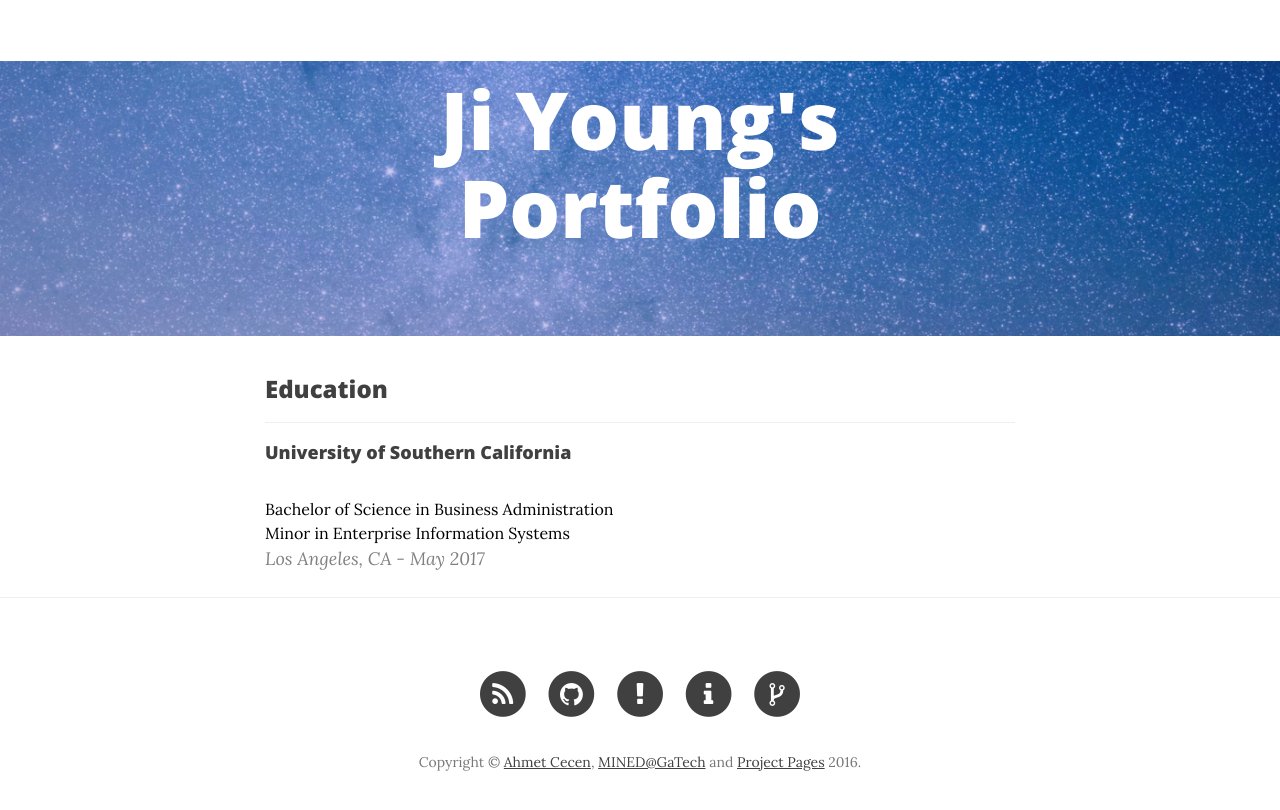
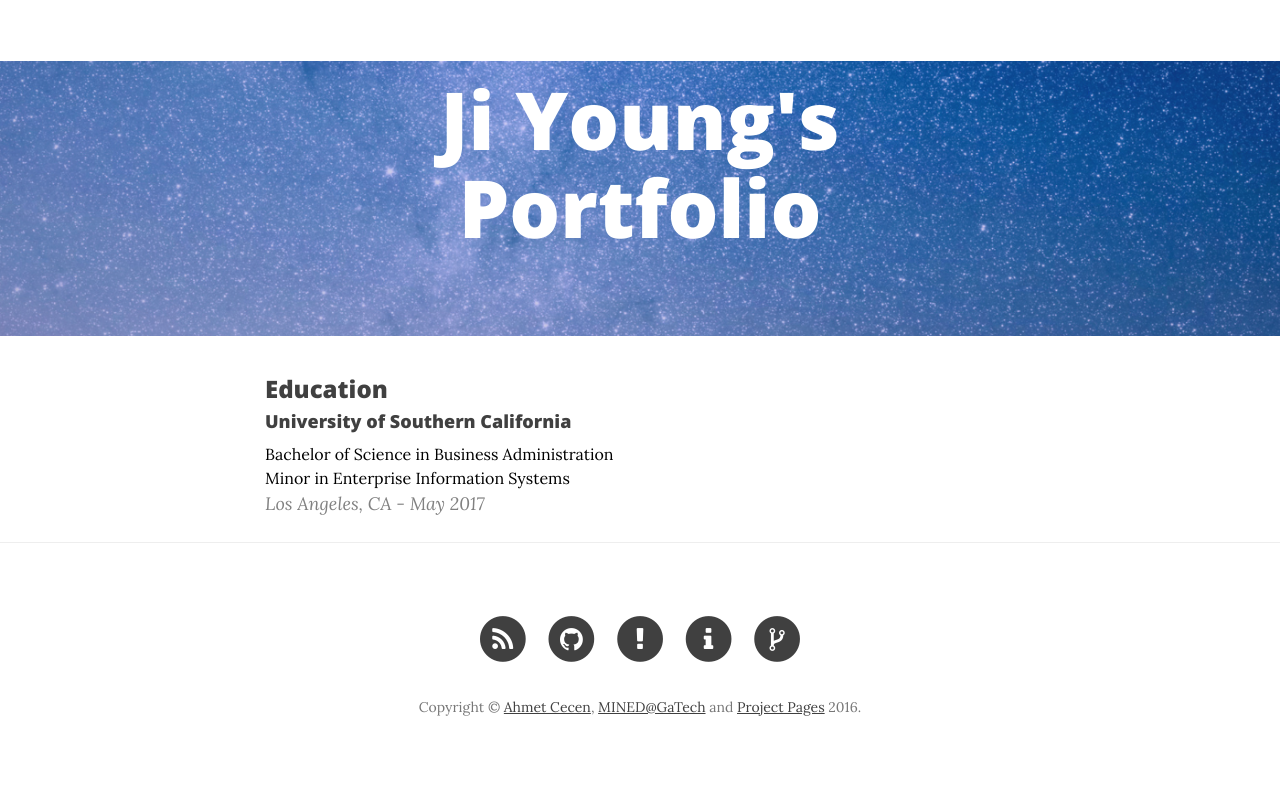
Before and after one commit to jiyoungo/jiyoungo.github.io, a Jekyll site: the page built from index.html, in a window 1280 px wide. Shown: the top 810 px of the page. Built offline with Jekyll 4.4.1, drawn with Linux system fonts in a browser that asks for light colours; nearby versions of some CDN libraries; the list of posts is cut into pages by our own code.

Commit message:
edit index page

```diff
--- a/index.html
+++ b/index.html
@@ -10,12 +10,11 @@ layout: page
 </style>
 
 <h3 class="resume-title">Education</h3>
-<hr>
 <div class="post-preview">
     <h4 class="post-title">
         University of Southern California
     </h4>
-    <p class="post-body"><br>
+    <p class="post-body">
         Bachelor of Science in Business Administration <br>
         Minor in Enterprise Information Systems
     </p>
```
